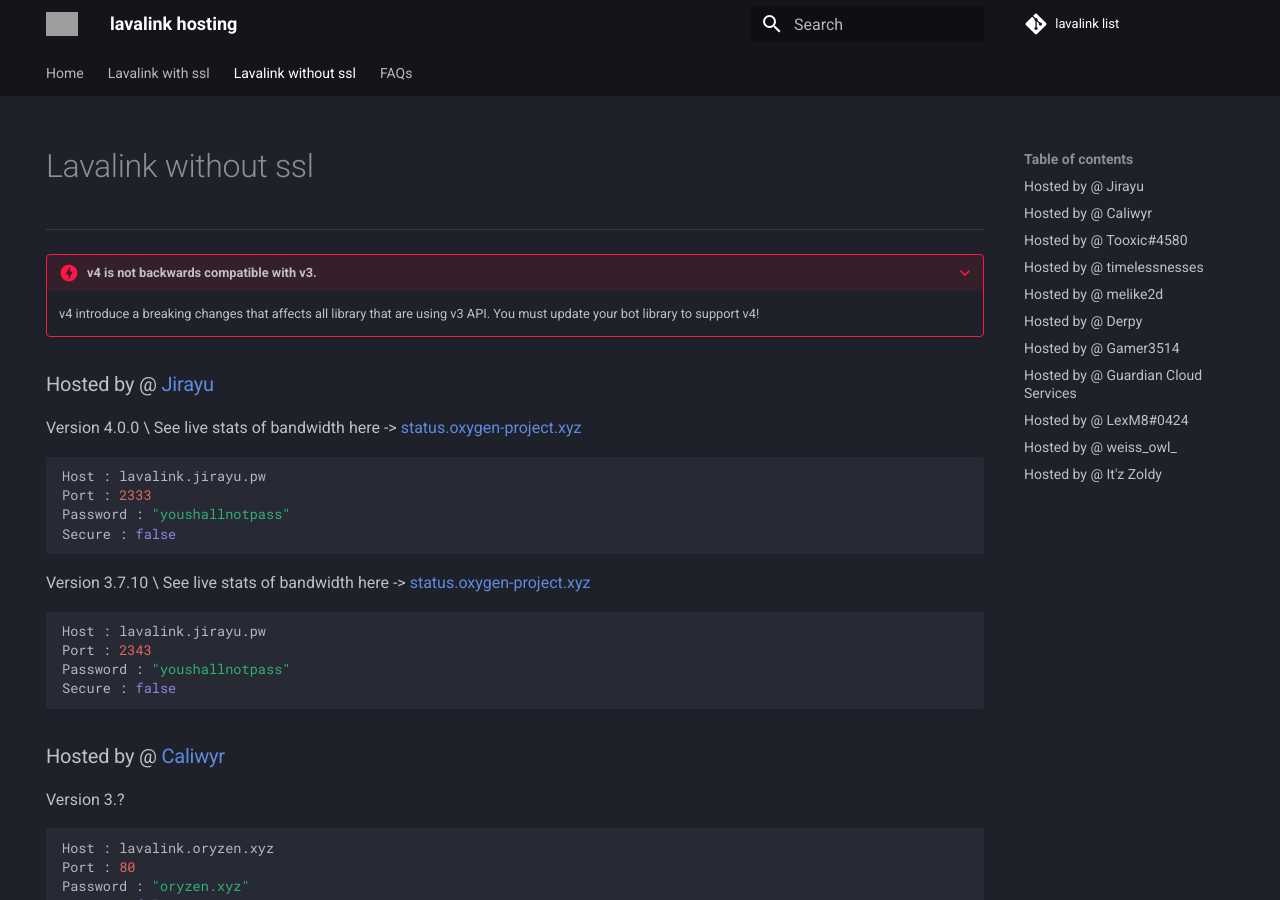
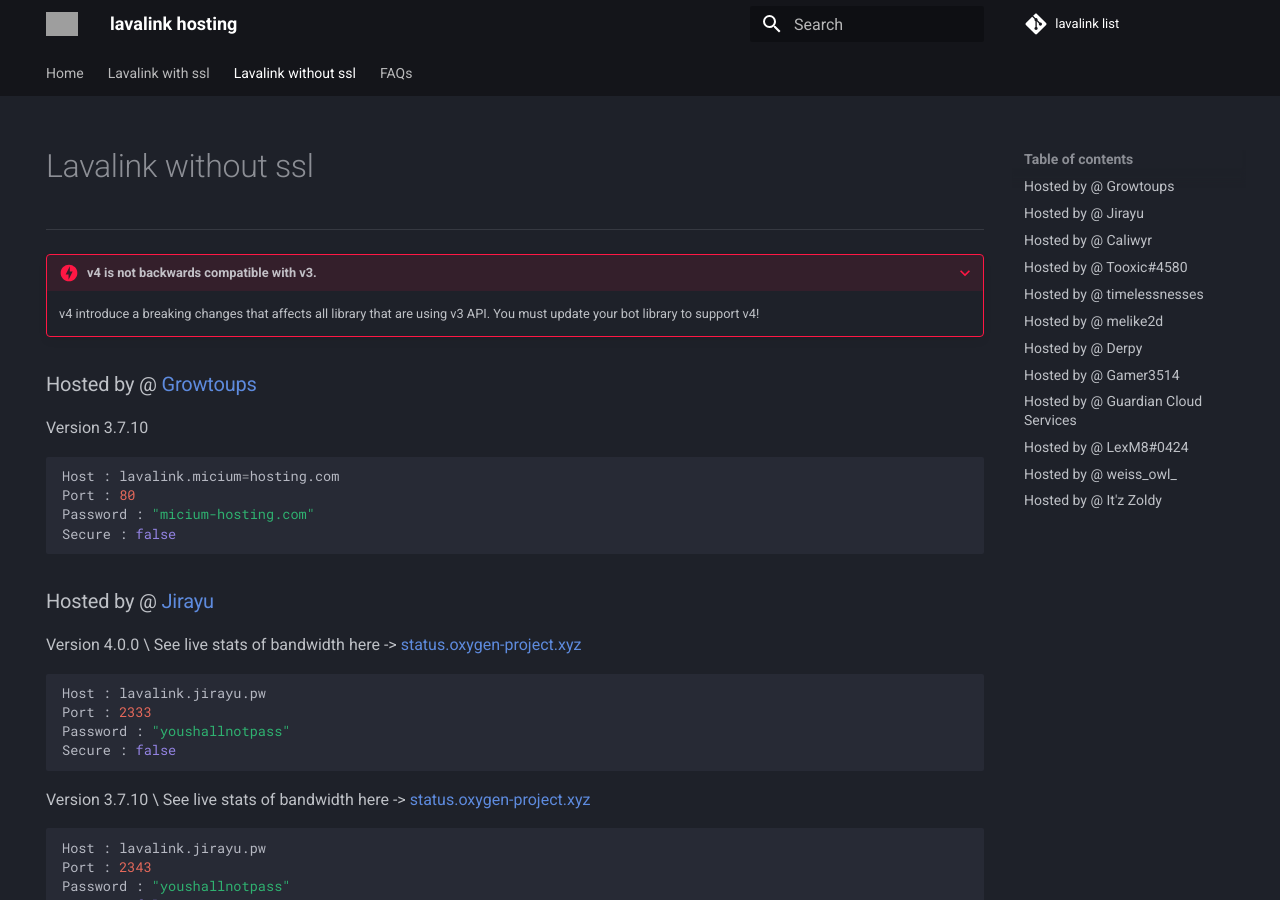
Before and after one commit to DarrenOfficial/lavalink-list, an MkDocs documentation site: the page built from docs/NoSSL/lavalink-without-ssl.md, in a window 1280 px wide and 900 px high. Built offline with MkDocs 1.6.1 and Material for MkDocs 9.7.7, drawn with Linux system fonts in a browser that asks for light colours; comment, search, counter and statistics services are not loaded; grey boxes are pictures that could not be loaded.

Commit message:
Update lavalink-without-ssl.md

````diff
--- a/docs/NoSSL/lavalink-without-ssl.md
+++ b/docs/NoSSL/lavalink-without-ssl.md
@@ -13,7 +13,14 @@ description: Without SSL should work out of the box!
 
     v4 introduce a breaking changes that affects all library that are using v3 API.
     You must update your bot library to support v4!
-
+### Hosted by @ [Growtoups](https://micium-hosting.com)
+Version 3.7.10
+```bash
+Host : lavalink.micium=hosting.com
+Port : 80
+Password : "micium-hosting.com"
+Secure : false
+```
 
 ### Hosted by @ [Jirayu](https://jirayu.pw)
 Version 4.0.0 \ See live stats of bandwidth here -> [status.oxygen-project.xyz](https://status.oxygen-project.xyz/report/uptime/8ee583cbc3725d27cc8d0134bad5a5ca/)
````
